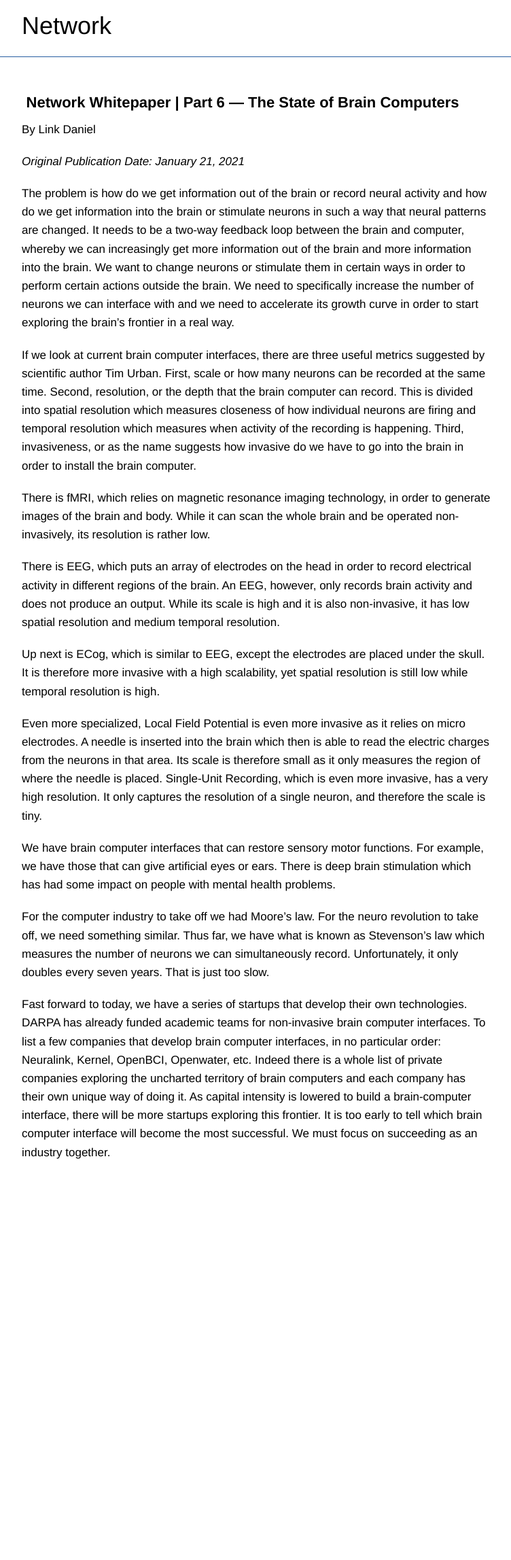
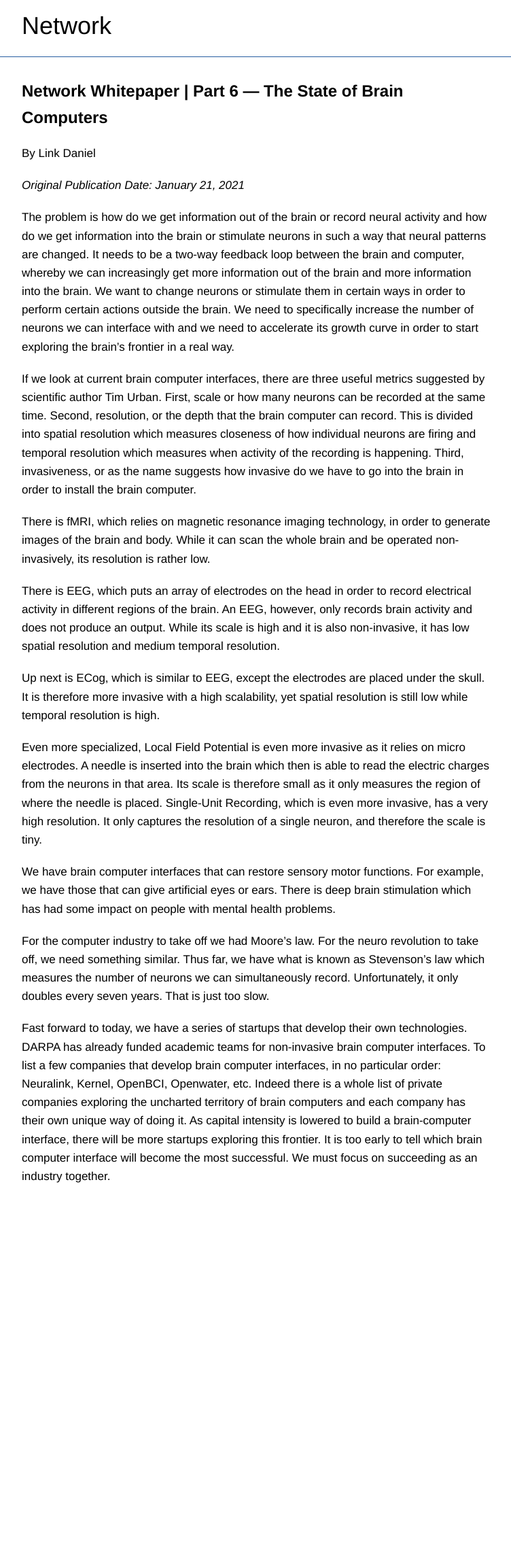
Before and after one commit to networkf/network.github.io, a Jekyll site: the page built from whitepaper21part6.md, in a window 1280 px wide. Shown: the whole page at 68% size, without its empty margins (243-995 px from the left). Built offline with Jekyll 4.4.1, drawn with Linux system fonts in a browser that asks for light colours; some web fonts are replaced; our own code applies the rules of GitHub Pages for plain Markdown files; the repository's description, which GitHub fills in, is left out; before the commit the page ends 2260 px from its top, so only the background shows below that.

Commit message:
Update whitepaper21part6.md

```diff
--- a/whitepaper21part6.md
+++ b/whitepaper21part6.md
@@ -6,7 +6,7 @@ layout: default
 </head>
 ---
 
-<h2>Network Whitepaper | Part 6 — The State of Brain Computers</h2>
+<b><font size="5">Network Whitepaper | Part 6 — The State of Brain Computers</font></b>
 
 By Link Daniel
 
```
